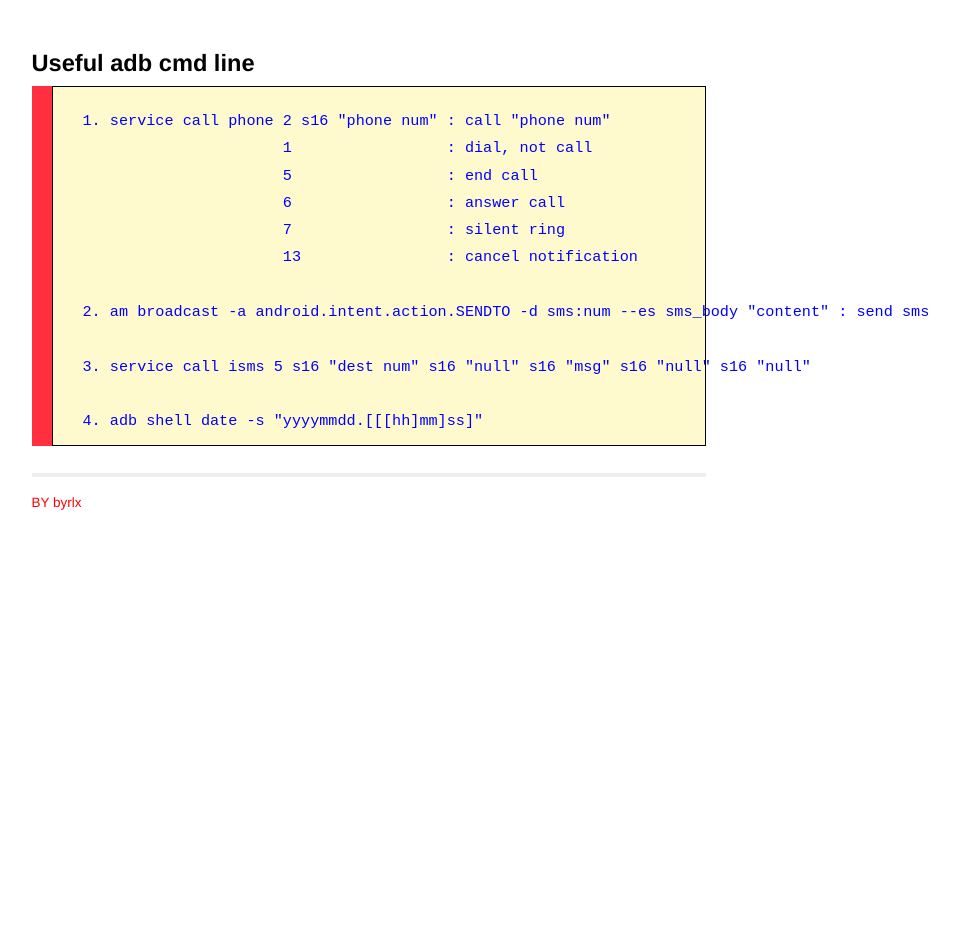
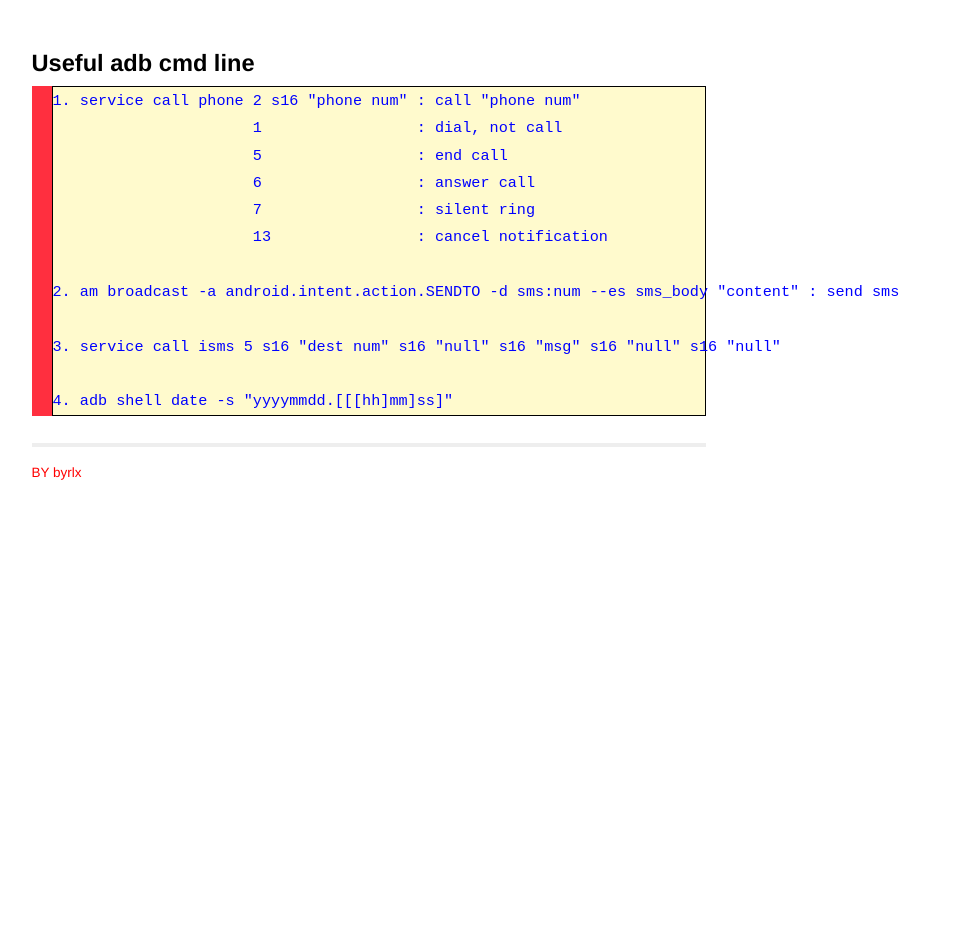
Before and after one commit to byrlx/byrlx.github.io, a Jekyll site: the page built from _posts/2013-06-16-useful-add-cmd-line.md, in a window 1280 px wide. Shown: the whole page, without its empty margins (271-1230 px from the left). Built offline with Jekyll 4.4.1, drawn with Linux system fonts in a browser that asks for light colours; Markdown is read by kramdown in place of the engine named in the settings.

Commit message:
modify post format

```diff
--- a/css/screen.css
+++ b/css/screen.css
@@ -165,10 +165,10 @@ body {
 		  display:block;
 		  font-size:90%;
 		  font-family:Calibri,"微软雅黑", "新宋体", "宋体";
-		  padding:20px 5px 10px 30px;
+		  padding:20px auto 10px 30px;
 		  background:#fffacd;
 		  color:blue;
-		  margin:10px 0 20px 20px;
+		  margin:10px auto 20px 20px;
 	  }
 
 	  .lxpost ul,
```
